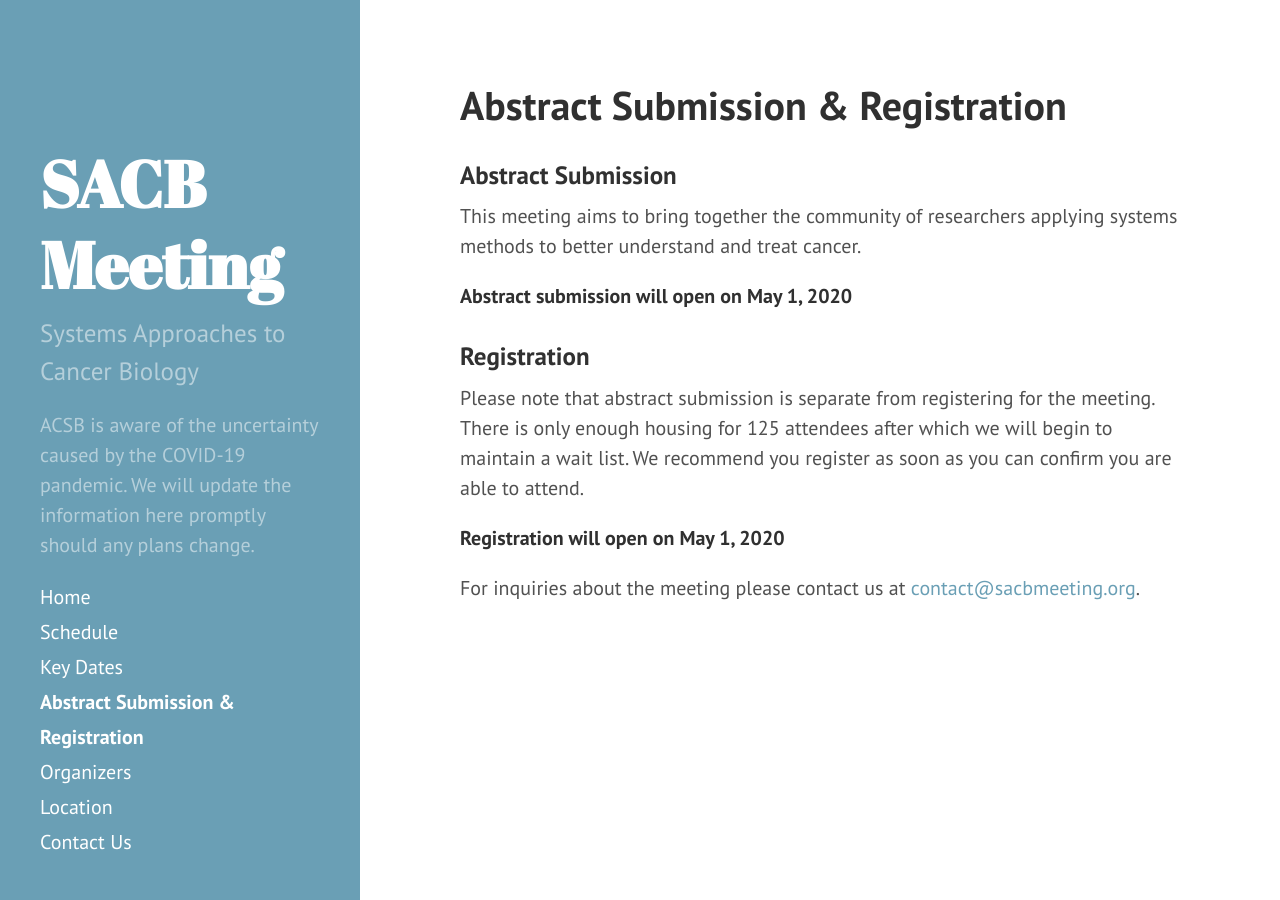
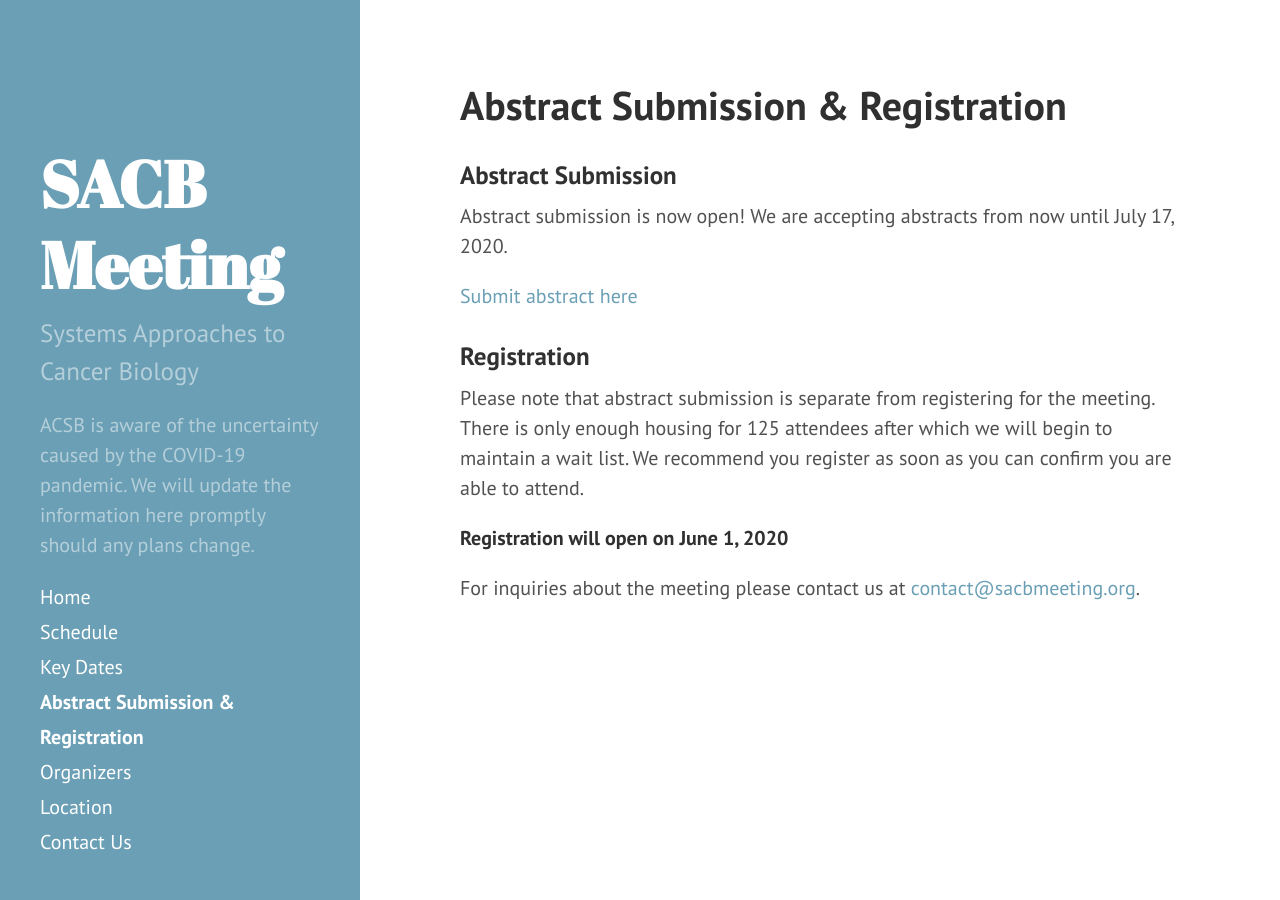
Before and after one commit to AECCSB/sacb-meeting, a Jekyll site: the page built from registration-abstract-submission.md, in a window 1280 px wide. Built offline with Jekyll 4.4.1, drawn with Linux system fonts in a browser that asks for light colours.

Commit message:
added abstract submission page link
Also altered registration date, since we do not have a site.

```diff
--- a/registration-abstract-submission.md
+++ b/registration-abstract-submission.md
@@ -5,14 +5,14 @@ layout: page
 
 ### Abstract Submission
 
-This meeting aims to bring together the community of researchers applying systems methods to better understand and treat cancer.
+Abstract submission is now open! We are accepting abstracts from now until July 17, 2020.
 
-**Abstract submission will open on May 1, 2020**
+[Submit abstract here](https://docs.google.com/forms/d/e/1FAIpQLSe3buD1-0UJcw_5qmb0gzqjgGrh1U5rUOmxzODNmtThCzKvew/viewform)
 
 ### Registration
 
 Please note that abstract submission is separate from registering for the meeting. There is only enough housing for 125 attendees after which we will begin to maintain a wait list. We recommend you register as soon as you can confirm you are able to attend.
 
-**Registration will open on May 1, 2020**
+**Registration will open on June 1, 2020**
 
 For inquiries about the meeting please contact us at [contact@sacbmeeting.org](mailto:contact@sacbmeeting.org).
```
